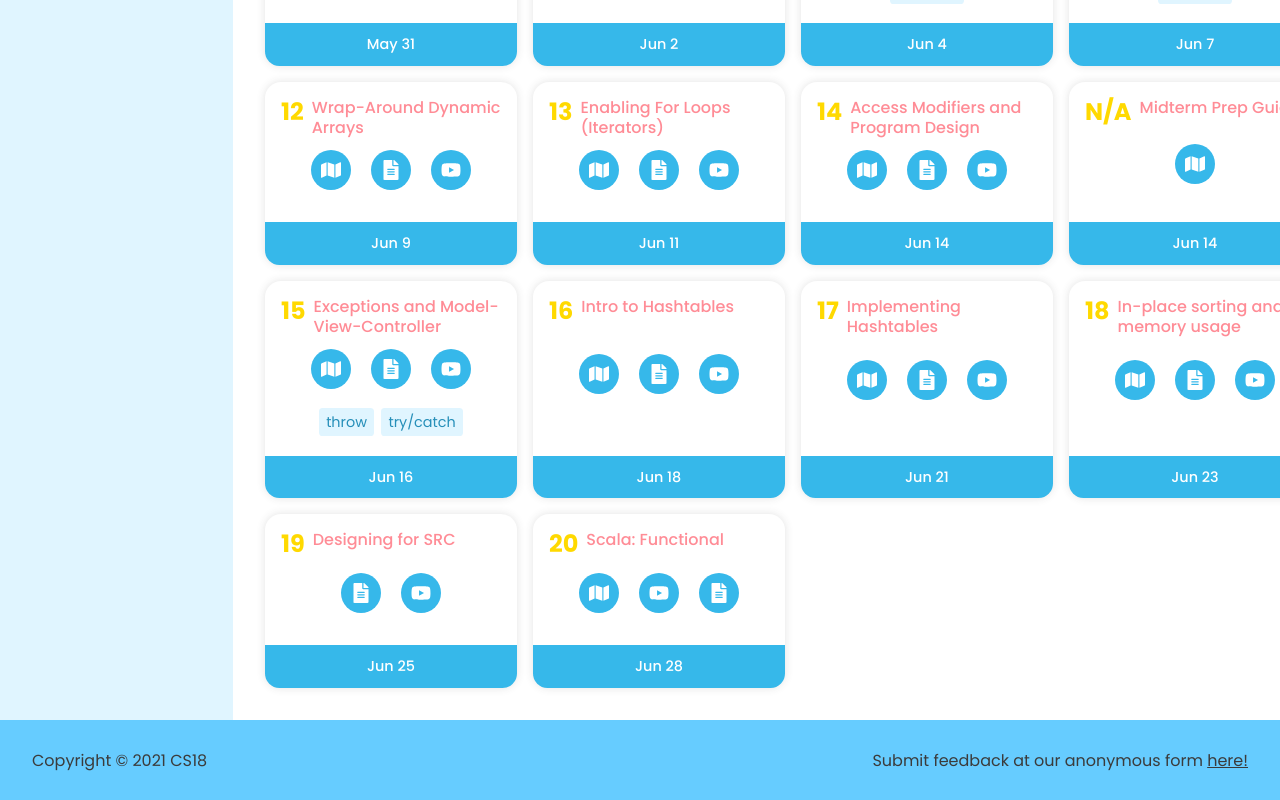
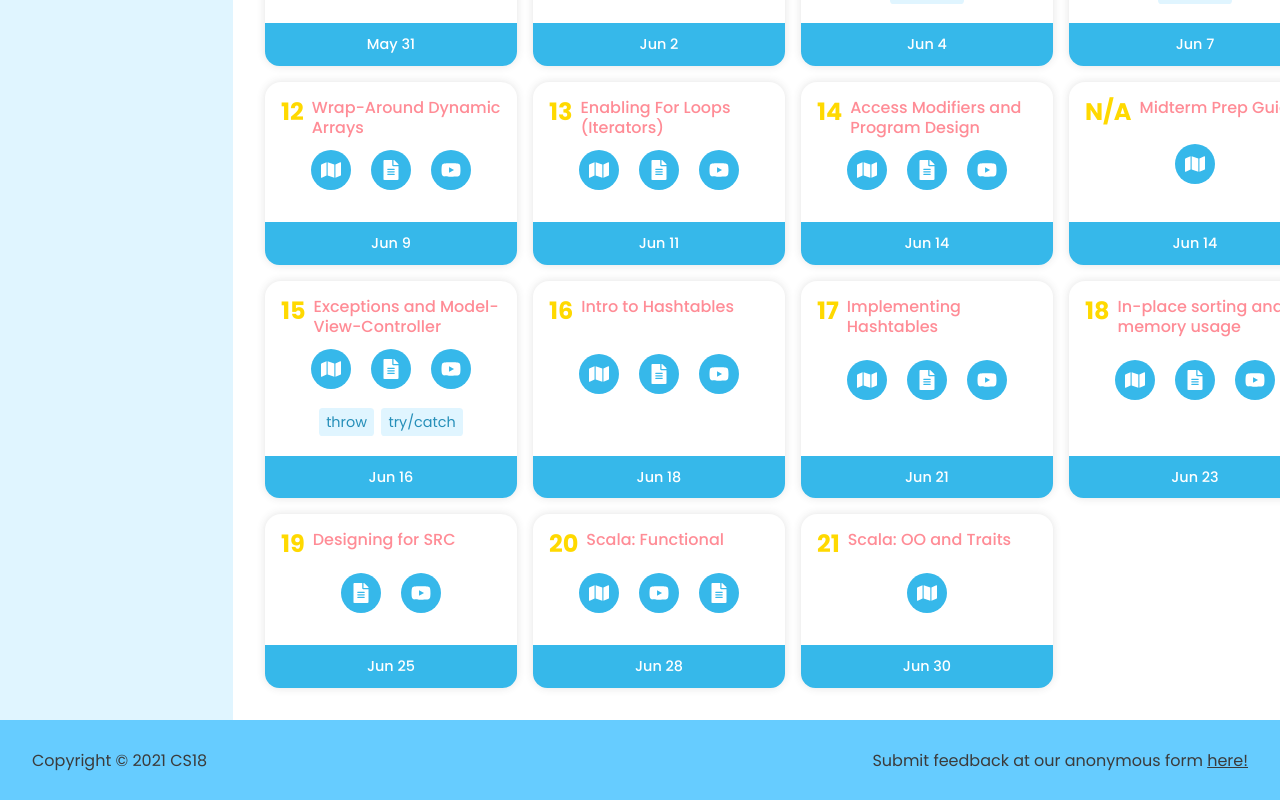
Before and after one commit to cs18-summer-2021/cs18-summer-2021.github.io, a React (Create React App) app: page /classes in a window 1280 px wide. Shown: the part 812-1612 px from the top of the page. Built offline with nearby package versions, Linux system fonts and the light colour scheme.

Commit message:
lec21 setup

```diff
--- a/src/Info/Notes/Classes/Classes.js
+++ b/src/Info/Notes/Classes/Classes.js
@@ -251,6 +251,13 @@ const classes = [
 	    makeIcon(iconType.NOTES, makeUrl(20, "20scalaIntro.pdf"))
 	],
 	tags: []
+    },
+    {
+    	number: 21, title: "Scala: OO and Traits", outDate: "Jun 30", active: true,
+	links: [
+	    makeIcon(iconType.SETUP, "https://hackmd.io/@cs18-spring-2021/lec21setup-sum")
+	],
+	tags: []
     }
 ]
 
```
Also changed, not shown: 1 other file (tests, documents, lock files or other folders).
